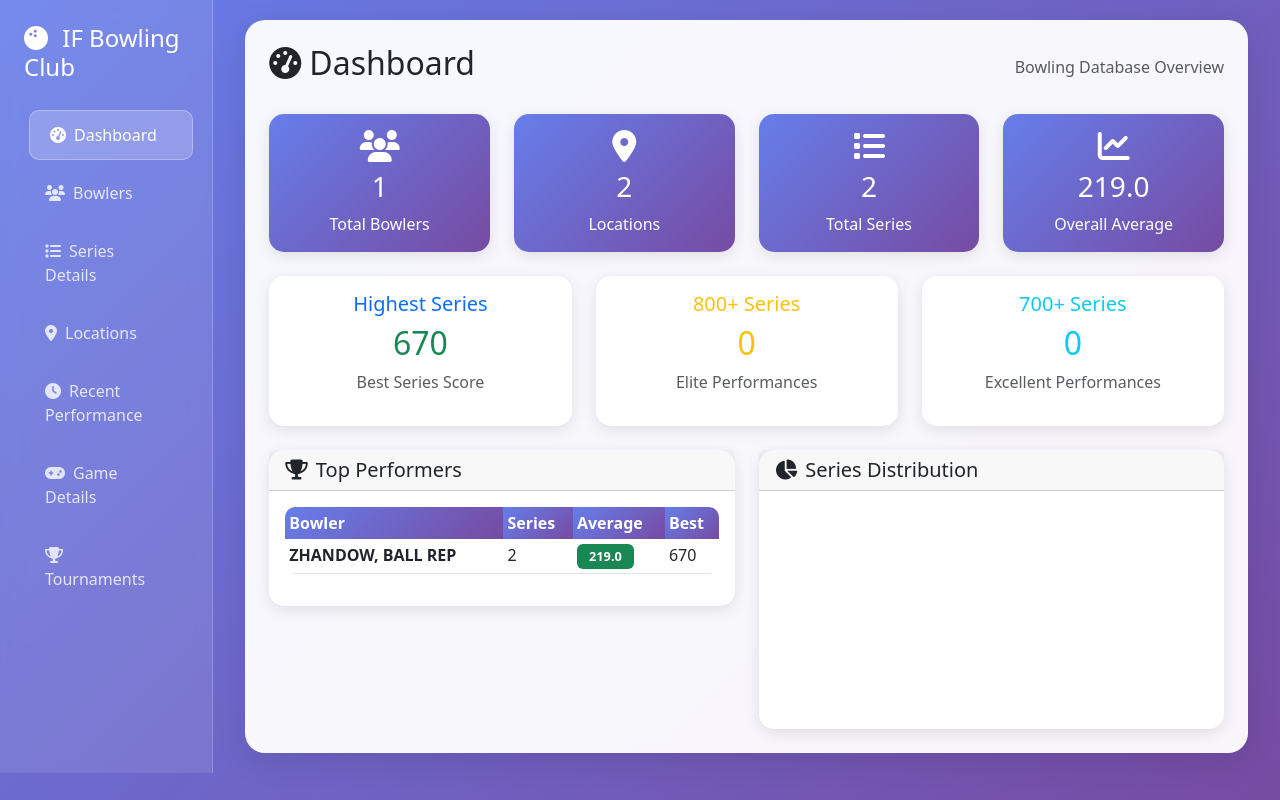
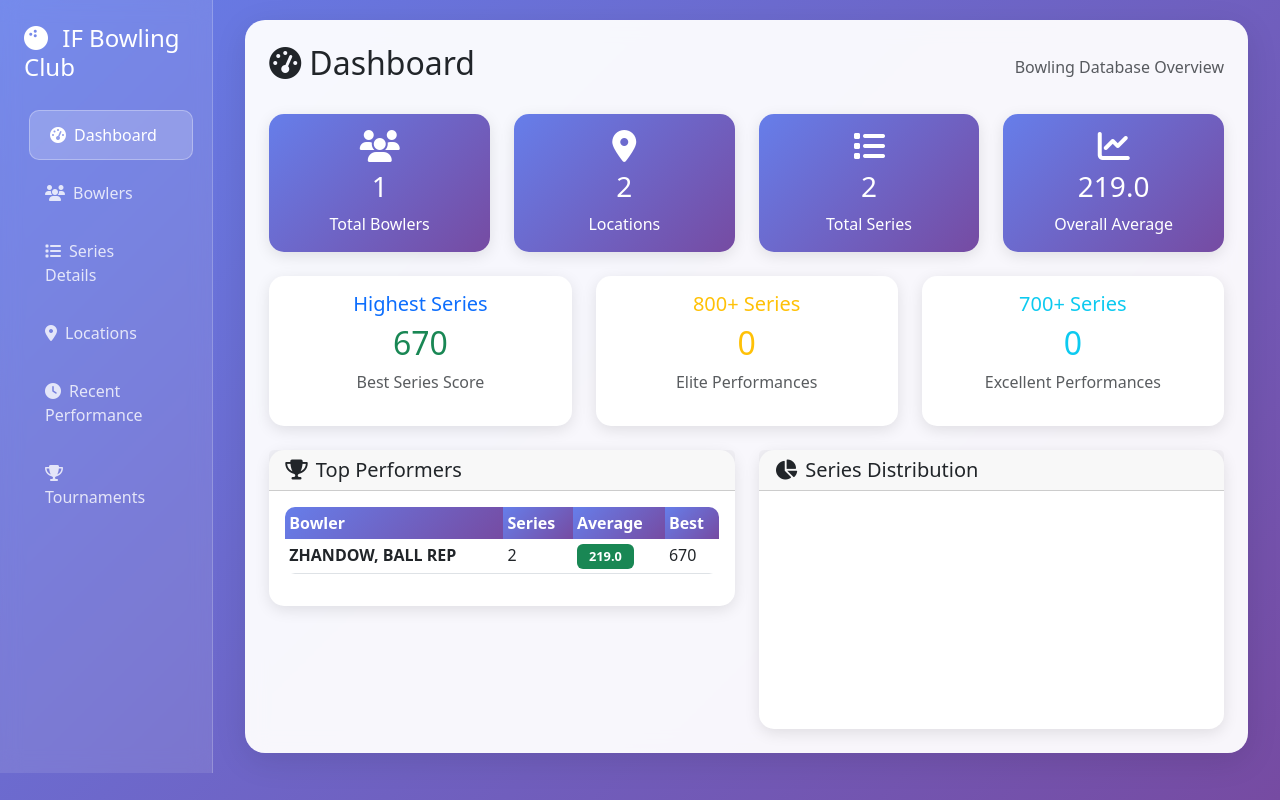
Before and after one commit to itopsa/if-lab, a PHP site: page /index.php?page=dashboard in a window 1280 px wide. Run offline with PHP 8.4, Linux system fonts and the light colour scheme; data comes from the database, SQL or seed files in the repository; a map, chart or similar area stays blank; some libraries are stand-ins or nearby versions.

Commit message:
update dashboard

```diff
--- a/web/index.php
+++ b/web/index.php
@@ -128,9 +128,6 @@ $page = isset($_GET['page']) ? $_GET['page'] : 'dashboard';
                         <a class="nav-link <?php echo $page == 'recent' ? 'active' : ''; ?>" href="?page=recent">
                             <i class="fas fa-clock me-2"></i>Recent Performance
                         </a>
-                        <a class="nav-link <?php echo $page == 'games' ? 'active' : ''; ?>" href="?page=games">
-                            <i class="fas fa-gamepad me-2"></i>Game Details
-                        </a>
                         <a class="nav-link <?php echo $page == 'tournaments' ? 'active' : ''; ?>" href="?page=tournaments">
                             <i class="fas fa-trophy me-2"></i>Tournaments
                         </a>
@@ -158,9 +155,6 @@ $page = isset($_GET['page']) ? $_GET['page'] : 'dashboard';
                         case 'recent':
                             include 'pages/recent.php';
                             break;
-                        case 'games':
-                            include 'pages/games.php';
-                            break;
                         case 'tournaments':
                             include 'pages/tournaments.php';
                             break;
```
